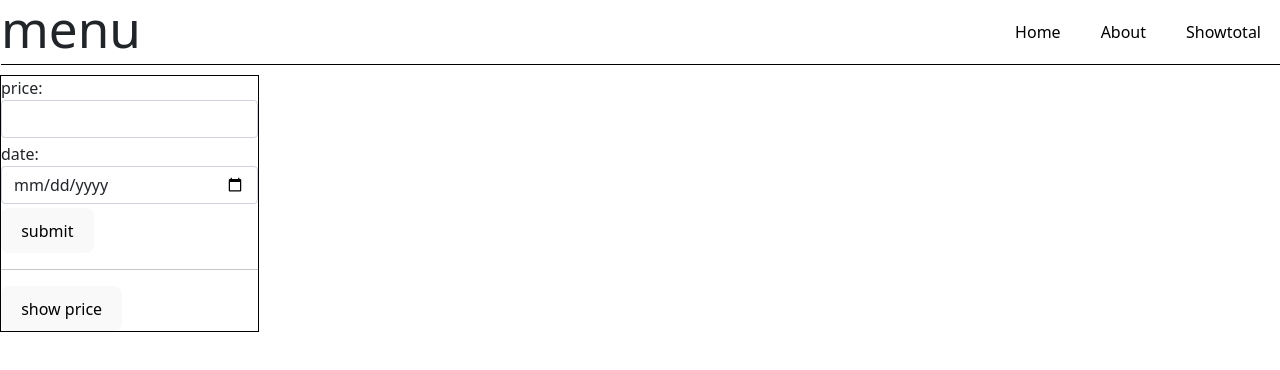
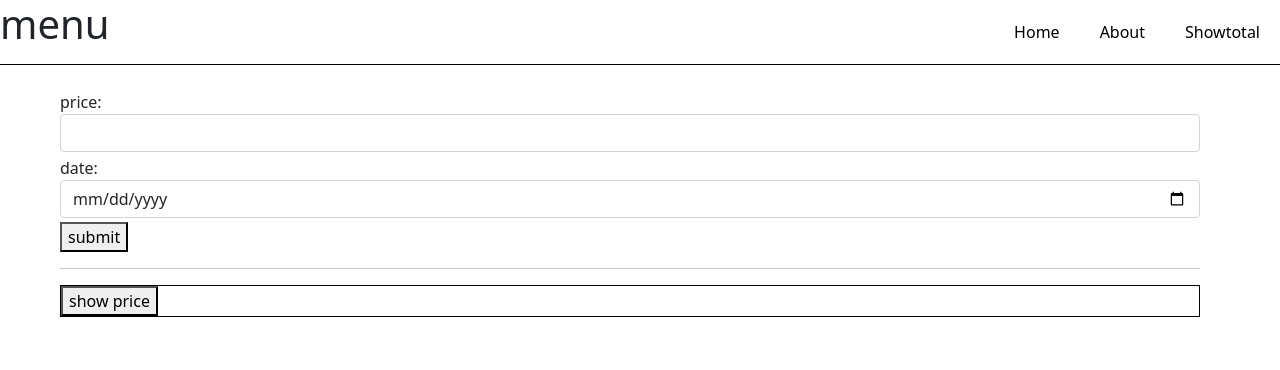
Before and after one commit to bank006/shabuu, a React (Vite) app: page /Home in a window 1280 px wide. Shown: the top 370 px of the page. Built offline with nearby package versions, Linux system fonts and the light colour scheme.

Commit message:
add new file

```diff
--- a/src/App.css
+++ b/src/App.css
@@ -5,17 +5,14 @@
 
 }
 
-.content{
+.main{
   margin: 0px;
   padding: 0px;
-
+  margin-top: 90px;
+  margin-left: 60px;
 }
 
-.main {
-  border: 1px solid black;
-  position: fixed;
-  top: 75px;
-}
+
 
 /*.logo {
   height: 6em;
--- a/src/App.jsx
+++ b/src/App.jsx
@@ -11,10 +11,13 @@ import Testquery from './pages/Testquery'
 
 function App() {
   return (
-    <div className='content'>
-      <div className='main'>
+    <div className='contents'>
+
+      <div className='main1'>
+
         <BrowserRouter>
         <Navbar/>
+        <div className="main">
           <Routes>
             {/* <Route path='/Testquery' element={<Testquery/>}/> */}
             <Route path='/Home' element={<Home/>}/>
@@ -22,6 +25,7 @@ function App() {
             <Route path='/' element={<About/>}/>
             <Route path='/Showtotal' element={<Showtotal/>}/>
           </Routes>
+        </div>
         </BrowserRouter>
         {/* <Showtotal/> */}
       </div>
--- /dev/null
+++ b/src/css/home.css
@@ -0,0 +1,4 @@
+.Submit-Lprice{
+    border: 1px solid black;
+    width:100%;
+}
--- a/src/css/navbar.css
+++ b/src/css/navbar.css
@@ -23,7 +23,7 @@
 
 .menu, .content {
 
-    text-decoration: none;
+
     z-index: 1;
 }
 
@@ -34,7 +34,7 @@
     text-align: center;
     height: 100%;
     border-radius: 8px;
-
+    text-decoration: none;
 }
 
 .onclick:hover{
--- a/src/index.css
+++ b/src/index.css
@@ -1,69 +1,5 @@
-:root {
-  font-family: Inter, system-ui, Avenir, Helvetica, Arial, sans-serif;
-  line-height: 1.5;
-  font-weight: 400;
-
-  color-scheme: light dark;
-  color: rgba(255, 255, 255, 0.87);
-  background-color: #242424;
-
-  font-synthesis: none;
-  text-rendering: optimizeLegibility;
-  -webkit-font-smoothing: antialiased;
-  -moz-osx-font-smoothing: grayscale;
-  -webkit-text-size-adjust: 100%;
-}
-
-a {
-  font-weight: 500;
-  color: #646cff;
-  text-decoration: inherit;
-}
-a:hover {
-  color: #535bf2;
-}
 
 body {
   margin: 0;
-  display: flex;
-  place-items: center;
-  min-width: 320px;
-  min-height: 100vh;
+  padding: 0;
 }
-
-h1 {
-  font-size: 3.2em;
-  line-height: 1.1;
-}
-
-button {
-  border-radius: 8px;
-  border: 1px solid transparent;
-  padding: 0.6em 1.2em;
-  font-size: 1em;
-  font-weight: 500;
-  font-family: inherit;
-  background-color: #1a1a1a;
-  cursor: pointer;
-  transition: border-color 0.25s;
-}
-button:hover {
-  border-color: #646cff;
-}
-button:focus,
-button:focus-visible {
-  outline: 4px auto -webkit-focus-ring-color;
-}
-
-@media (prefers-color-scheme: light) {
-  :root {
-    color: #213547;
-    background-color: #ffffff;
-  }
-  a:hover {
-    color: #747bff;
-  }
-  button {
-    background-color: #f9f9f9;
-  }
-}
--- a/src/pages/Home.jsx
+++ b/src/pages/Home.jsx
@@ -2,6 +2,7 @@ import { useState } from 'react'
 import  {BrowserRouter, NavLink ,Route , Routes, Link, useNavigate}  from 'react-router-dom'
 import DataTable from 'react-data-table-component';
 import Axios from 'axios'
+import '../css/home.css'
 
 
 function Home() {
@@ -43,13 +44,6 @@ function Home() {
   return (
 
    <div className="container">
-
-
-
-
-
-
-
     <form action="" >
       <div className="mb-1">
         <label htmlFor="price" className="formlabel">
@@ -72,7 +66,7 @@ function Home() {
       <button type="submit" onClick={addprice} >submit</button>
     </form>
     <hr />
-    <div className='Submit_Lprice'>
+    <div className='Submit-Lprice'>
       <button type="submit" onClick={getprice}>show price</button>
       {pricelist.map((val, key)=>{
         return (
```
